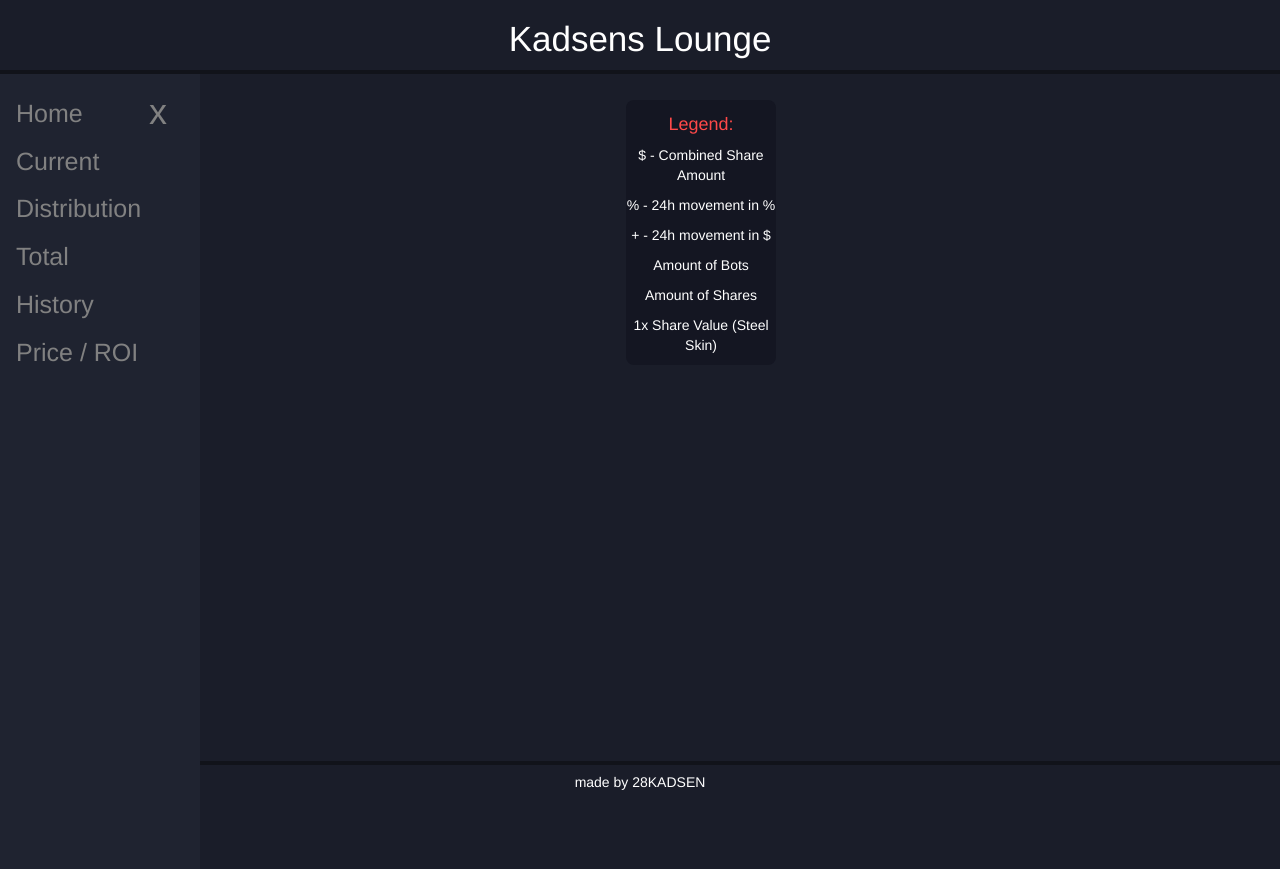
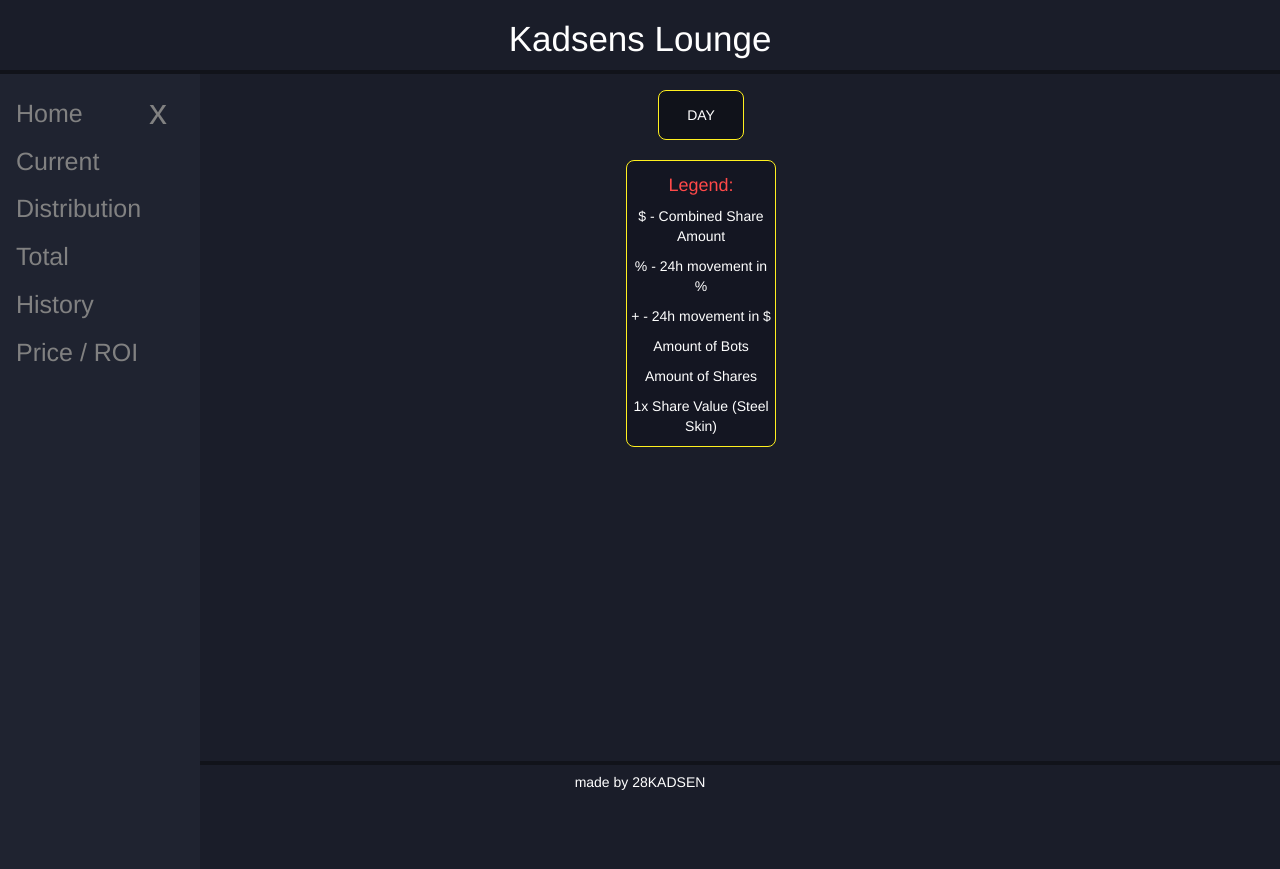
Before and after one commit to 28Drinks/kadsen-docker-real, a Flask app: page /share_today in a window 1280 px wide. Shown: the top 869 px of the page. Run offline with Flask 2, Linux system fonts and the light colour scheme; data comes from the database, SQL or seed files in the repository.

Commit message:
daily / weekly toggle  at sportshare-today route added

```diff
--- a/my_project/routes/sports_share.py
+++ b/my_project/routes/sports_share.py
@@ -17,28 +17,43 @@ def share_today():
     today = today1.strftime('%Y-%m-%d')
     yesterday1 = datetime.now() - timedelta(days=1)
     yesterday = yesterday1.strftime('%Y-%m-%d')
+    previous_week1 = datetime.today() - timedelta(days=7)
+    previous_week = previous_week1.strftime('%Y-%m-%d')
 
     share_data_today = SportsShare.query.filter(SportsShare.date == today).order_by(SportsShare.combined_share_value.desc()).all()
     share_data_yesterday = SportsShare.query.filter(SportsShare.date == yesterday).order_by(SportsShare.combined_share_value.desc()).all()
+    share_data_previous_week = SportsShare.query.filter(SportsShare.date == previous_week).order_by(SportsShare.combined_share_value.desc()).all()
 
     change_in_dollar = {}
     change_in_percentage = {}
+    change_in_dollar_week = {}
+    change_in_percentage_week = {}
     base_share_value = {}
     share_quantity = {}
     bots_quantity = {}
-    for today,yesterday in zip(share_data_today, share_data_yesterday):
+    for today,yesterday,week in zip(share_data_today, share_data_yesterday,share_data_previous_week):
         # print(t.sport,t.value,y.sport,y.value)
         sport = today.sport
-        change_value = today.combined_share_value -yesterday.combined_share_value
+
+        # daily
+        change_value = today.combined_share_value - yesterday.combined_share_value
         change_percent = ((today.combined_share_value - yesterday.combined_share_value) / yesterday.combined_share_value) * 100
         change_in_percentage[sport] = round(change_percent, 2)
         change_in_dollar[sport] = round(change_value, 2)
+
+        # weekly
+        change_value_week = today.combined_share_value - week.combined_share_value
+        change_percent_week = ((today.combined_share_value - week.combined_share_value) / week.combined_share_value) * 100
+        change_in_percentage_week[sport] = round(change_percent_week, 2)
+        change_in_dollar_week[sport] = round(change_value_week, 2)
+
+        # bot/sport stats
         base_share_value[sport] = today.base_share_value
         share_quantity[sport] = today.share_quantity
         bots_quantity[sport] = today.bots_quantity
 
 
-    return render_template("share_today.html", page_title="Share Today", share_data_today=share_data_today, change_in_percentage=change_in_percentage, change_in_dollar=change_in_dollar, base_share_value=base_share_value, share_quantity=share_quantity, bots_quantity=bots_quantity)
+    return render_template("share_today.html", page_title="Share Today", share_data_today=share_data_today, change_in_percentage=change_in_percentage, change_in_dollar_week=change_in_dollar_week, change_in_percentage_week=change_in_percentage_week,change_in_dollar=change_in_dollar, base_share_value=base_share_value, share_quantity=share_quantity, bots_quantity=bots_quantity)
 
 
 # not refactored
--- a/my_project/static/share_today.css
+++ b/my_project/static/share_today.css
@@ -39,6 +39,30 @@
     border-radius: 8px;
     text-align: center;
 }
+.sport-day {
+    border: 1px solid #FFF01F;
+}
+
+.sport-week {
+    border: 1px solid rgb(255,61,61);
+}
+
 .money {
     color: rgb(114, 242, 56);;
 }
+
+#toggle-button {
+    padding: 14px 28px;
+    border-radius: 8px;
+    cursor: pointer;
+    background-color: #10121A;
+    color: white;
+    display: block;
+    margin: 10px auto;
+}
+.day-border-color {
+    border: 1px solid #FFF01F;
+}
+.weekly-border-color {
+    border-color: rgb(255,61,61);
+}
--- a/my_project/templates/share_today.html
+++ b/my_project/templates/share_today.html
@@ -7,10 +7,12 @@
 <section>
    <div class="content-container">
 
-      <div class="sport-container">
+      <button class="day-border-color" id="toggle-button">DAY</button>
+
+      <div class="sport-container" id="day">
          {% for x in share_data_today %}
             {% if x.sport == "total" %}
-               <div class="total">
+               <div class="total sport-day">
                   <h1>Total Share Today:</h1>
                   <h1 class="money"><span style="color:#B1B6C6; font-size: 24px; vertical-align: middle;" >$ </span>{{'%0.2f'| format(x.combined_share_value|float)}}</h1>
                   {% if change_in_percentage[x.sport] < 0 %}
@@ -27,7 +29,7 @@
             {% endif %}
          {% endfor %}
          <!-- legend -->
-         <div class="sport">
+         <div class="sport sport-day">
             <h4 style="color: #FF4949;"> Legend:</h4>
             <p>$ - Combined Share Amount</p>
             <p>% - 24h movement in %</p>
@@ -39,7 +41,7 @@
 
          {% for x in share_data_today %}
             {% if x.sport != "total" %}
-            <div class="sport">
+            <div class="sport sport-day">
                <span>
                   <h4>{{ x.sport }}</h4>
                   <h4 class="money"><span style="color:#B1B6C6;">$ </span> {{ x.combined_share_value }}</h4>
@@ -61,8 +63,81 @@
             {% endif %}
          {% endfor %}
       </div>
+
+   <!-- same as above with differenct values -->
+   <!-- js to toggle visibility between -->
+
+      <div class="sport-container" id="week">
+         {% for x in share_data_today %}
+            {% if x.sport == "total" %}
+               <div class="total sport-week">
+                  <h1>Total Share Today:</h1>
+                  <h1 class="money"><span style="color:#B1B6C6; font-size: 24px; vertical-align: middle;" >$ </span>{{'%0.2f'| format(x.combined_share_value|float)}}</h1>
+                  {% if change_in_percentage_week[x.sport] < 0 %}
+                     <h1><span style="color: #FF4949;">% {{ change_in_percentage_week[x.sport] }}</span></h1>
+                     <h1><span style="color: #FF4949;">$ {{ change_in_dollar_week[x.sport] }}</span></h1>
+                  {% elif change_in_percentage_week[x.sport]  == 0 %}
+                     <h1><span>% {{ change_in_percentage_week[x.sport] }}</span></h1>
+                     <h1><span> - {{ change_in_dollar_week[x.sport] }}</span></h1>
+                  {% else %}
+                     <h1><span style="color: rgb(114, 242, 56);">% {{ change_in_percentage_week[x.sport] }}</span></h1>
+                     <h1><span style="color: rgb(114, 242, 56);">$ + {{ change_in_dollar_week[x.sport] }}</span></h1>
+                  {% endif %}
+               </div>
+            {% endif %}
+         {% endfor %}
+         <!-- legend -->
+         <div class="sport sport-week">
+            <h4 style="color: #FF4949;"> Legend:</h4>
+            <p>$ - Combined Share Amount</p>
+            <p>% - 7 Days movement in %</p>
+            <p>+ - 7 Days movement in $</p>
+            <p>Amount of Bots</p>
+            <p>Amount of Shares</p>
+            <p>1x Share Value (Steel Skin)</p>
+         </div>
+
+         {% for x in share_data_today %}
+            {% if x.sport != "total" %}
+            <div class="sport sport-week">
+               <span>
+                  <h4>{{ x.sport }}</h4>
+                  <h4 class="money"><span style="color:#B1B6C6;">$ </span> {{ x.combined_share_value }}</h4>
+                  {% if change_in_percentage_week[x.sport] < 0 %}
+                     <p><span style="color: #FF4949;">% {{ change_in_percentage_week[x.sport] }}</span></p>
+                     <p><span style="color: #FF4949;">$ {{ change_in_dollar_week[x.sport] }}</span></p>
+                  {% elif change_in_percentage_week[x.sport] == 0 %}
+                     <p><span>% {{ change_in_percentage_week[x.sport] }}</span></p>
+                     <p><span> - {{ change_in_dollar_week[x.sport] }}</span></p>
+                  {% else %}
+                     <p><span style="color: rgb(114, 242, 56);">% {{ change_in_percentage_week[x.sport] }}</span></p>
+                     <p><span style="color: rgb(114, 242, 56);">$ + {{ change_in_dollar_week[x.sport] }}</span></p>
+                  {% endif %}
+                  <p>{{ bots_quantity[x.sport] }}</p>
+                  <p>{{ share_quantity[x.sport] }}</p>
+                  <p>{{ base_share_value[x.sport] }}</p>
+               </span>
+            </div>
+            {% endif %}
+         {% endfor %}
+      </div>
    </div>
 </section>
+
+<script>
+
+$('#week').hide();
+$('#toggle-button').on('click',
+  function() {
+    $('#day, #week').toggle();
+    $('#toggle-button').toggleClass('weekly-border-color');
+    $(this).text(function(i, text){
+          return text === "WEEK" ? "DAY" : "WEEK";
+      });
+  }
+);
+
+ </script>
 
 <script src="..//static/js/share_today.js"></script>
 
```
